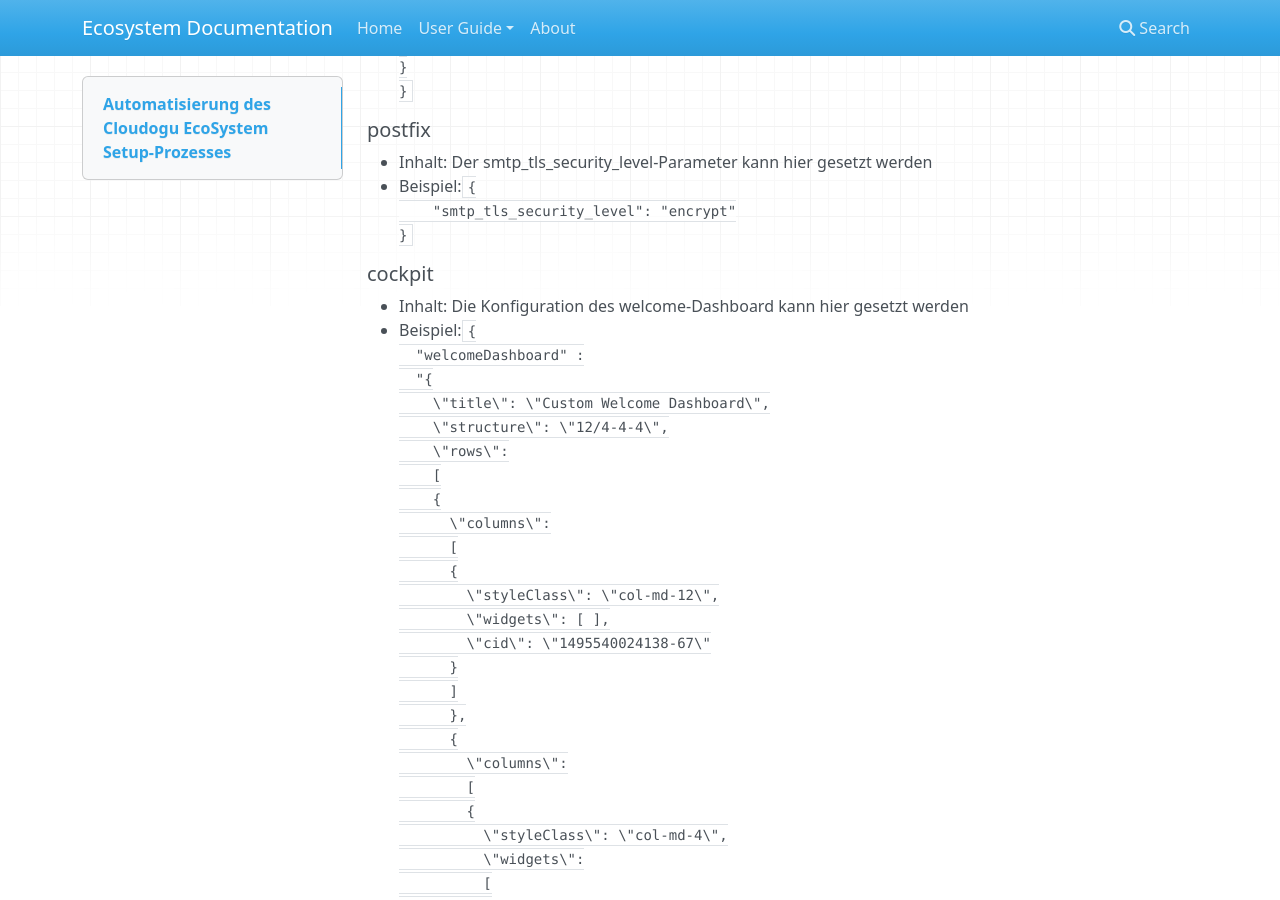
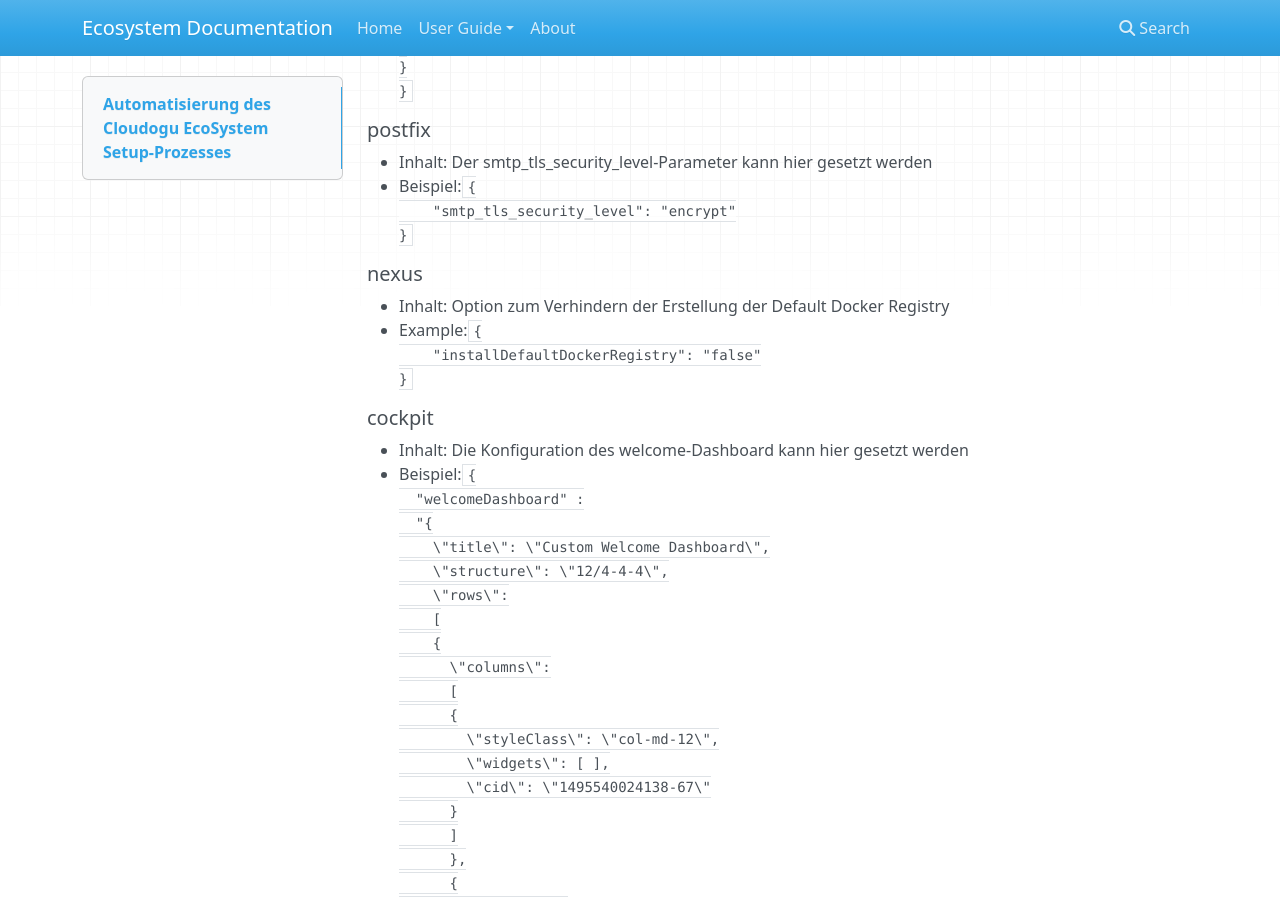
Before and after one commit to cloudogu/ecosystem, an MkDocs documentation site: the page built from docs/docs/user-guide/setup-json_de.md, in a window 1280 px wide and 900 px high, scrolled down 8679 px. Built offline with MkDocs 1.6.1, drawn with Linux system fonts in a browser that asks for light colours; nearby versions of some CDN libraries; old or Windows-style settings are respelled for this version of MkDocs.

Commit message:
Add description for nexus installDefaultDockerRegistry option

```diff
--- a/docs/docs/user-guide/setup-json_de.md
+++ b/docs/docs/user-guide/setup-json_de.md
@@ -349,6 +349,12 @@ Enthält beispielsweise folgende Objekte:
     "smtp_tls_security_level": "encrypt"
 }``
 
+##### nexus
+* Inhalt: Option zum Verhindern der Erstellung der Default Docker Registry
+* Example:``{
+    "installDefaultDockerRegistry": "false"
+}``
+
 ##### cockpit
 * Inhalt: Die Konfiguration des welcome-Dashboard kann hier gesetzt werden
 * Beispiel:``{
```
Also changed, not shown: docs/docs/user-guide/setup-json.md (+6 -0 lines).
